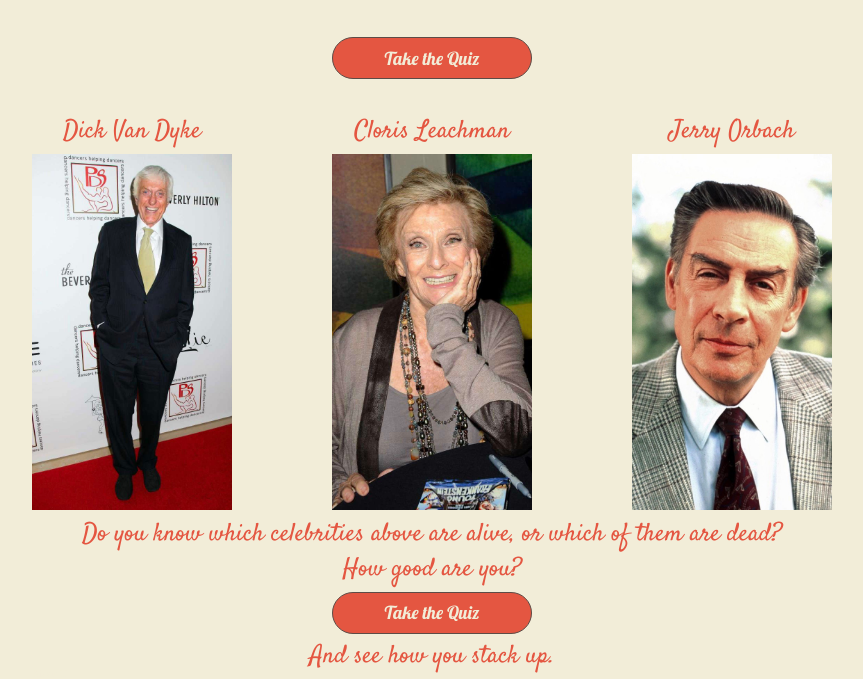
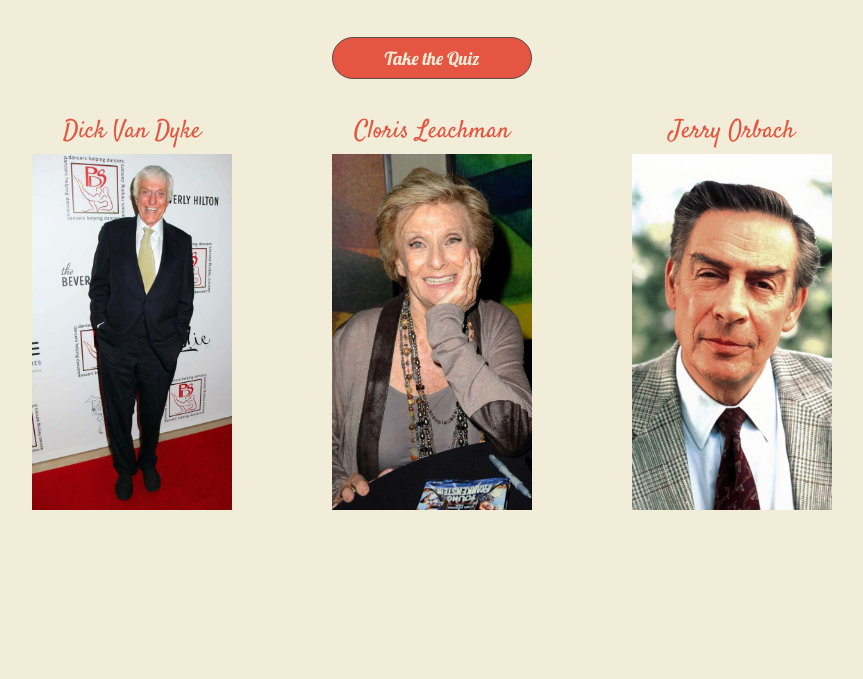
Before and after one commit to Build-Week-PT-Celebrity-Dead-Or-Alive/Marketing-Page, a plain HTML site: page index.html in a window 1280 px wide. Shown: the part 228-907 px from the top of the page, without its empty margins (208-1071 px from the left). After the commit the page ends 800 px from the top, so only its background shows below. Drawn offline with Linux system fonts and the light colour scheme; a web font is replaced by a local one.

Commit message:
removed type from bottom. didnt like how it looked.

```diff
--- a/index.html
+++ b/index.html
@@ -46,15 +46,7 @@
 
             </div>
 
-            <div class="text-center">
-                <h3>Do you know which celebrities above are alive, or which of them are dead?</h3></br>
-                <h3>How good are you?</h3>
-                <div class='text-center'>
-                    <button class='button'><h2><a href='#'>Take the Quiz</a></h2></button>
-                </div>
-                <h3>And see how you stack up.</h3>
 
-            </div>
 
         </section>
 
--- a/less/header.less
+++ b/less/header.less
@@ -8,5 +8,4 @@ header{
     text-align: center;
     border: 1px solid @borders;
     border-radius: 50px;
-
 }
```
